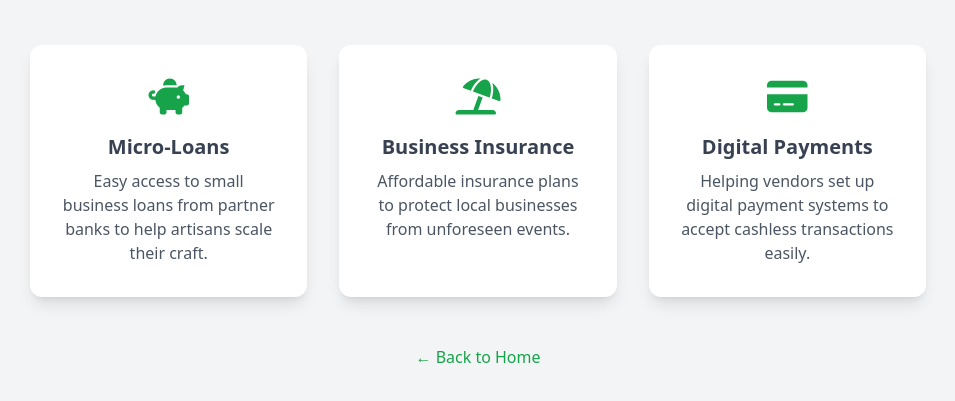
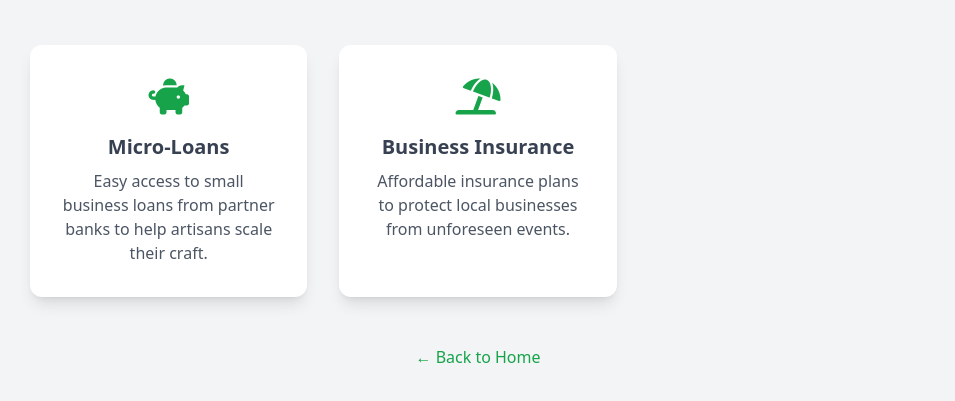
Before and after one commit to Hariom1729/Jharkhand-tourism, a plain HTML site: page frontend/src/components/finance/index.html in a window 1280 px wide. Shown: the part 171-572 px from the top of the page, without its empty margins (162-1117 px from the left). Drawn offline with nearby package versions, Linux system fonts and the light colour scheme.

```diff
--- a/frontend/src/components/finance/index.html
+++ b/frontend/src/components/finance/index.html
@@ -1,15 +1,14 @@
 <!doctype html>
 <html lang="en">
+
 <head>
   <meta charset="UTF-8" />
   <meta name="viewport" content="width=device-width, initial-scale=1.0" />
   <title>Financial Inclusion - JharkhandConnect</title>
   <script src="https://cdn.tailwindcss.com"></script>
-    <link
-      href="https://cdnjs.cloudflare.com/ajax/libs/font-awesome/6.0.0-beta3/css/all.min.css"
-      rel="stylesheet"
-    />
+  <link href="https://cdnjs.cloudflare.com/ajax/libs/font-awesome/6.0.0-beta3/css/all.min.css" rel="stylesheet" />
 </head>
+
 <body class="bg-gray-100 p-8">
   <div class="max-w-4xl mx-auto">
     <div class="text-center mb-12">
@@ -23,7 +22,8 @@
     <div class="grid md:grid-cols-3 gap-8 text-center">
 
       <a href="micro-loans.html">
-          <div class="bg-white p-8 rounded-xl shadow-lg h-full hover:shadow-xl hover:-translate-y-1 transition-all duration-300">
+        <div
+          class="bg-white p-8 rounded-xl shadow-lg h-full hover:shadow-xl hover:-translate-y-1 transition-all duration-300">
           <i class="fas fa-piggy-bank text-4xl text-green-600 mb-4"></i>
           <h2 class="text-xl font-semibold text-gray-700 mb-2">Micro-Loans</h2>
           <p class="text-gray-600">
@@ -34,7 +34,8 @@
       </a>
 
       <a href="business-insurance.html">
-          <div class="bg-white p-8 rounded-xl shadow-lg h-full hover:shadow-xl hover:-translate-y-1 transition-all duration-300">
+        <div
+          class="bg-white p-8 rounded-xl shadow-lg h-full hover:shadow-xl hover:-translate-y-1 transition-all duration-300">
           <i class="fas fa-umbrella-beach text-4xl text-green-600 mb-4"></i>
           <h2 class="text-xl font-semibold text-gray-700 mb-2">
             Business Insurance
@@ -46,7 +47,7 @@
         </div>
       </a>
 
-        <a href="digital-payments.html">
+      <!-- <a href="digital-payments.html">
           <div class="bg-white p-8 rounded-xl shadow-lg h-full hover:shadow-xl hover:-translate-y-1 transition-all duration-300">
             <i class="fas fa-credit-card text-4xl text-green-600 mb-4"></i>
             <h2 class="text-xl font-semibold text-gray-700 mb-2">
@@ -57,17 +58,14 @@
               transactions easily.
             </p>
           </div>
-        </a>
+        </a> -->
 
     </div>
 
     <div class="text-center">
-        <a
-          href="../index.html"
-          class="mt-12 inline-block text-green-600 hover:underline"
-          >← Back to Home</a
-        >
+      <a href="../index.html" class="mt-12 inline-block text-green-600 hover:underline">← Back to Home</a>
     </div>
   </div>
 </body>
+
 </html>
```
Lines whose indentation alone changed are shown as unchanged.
